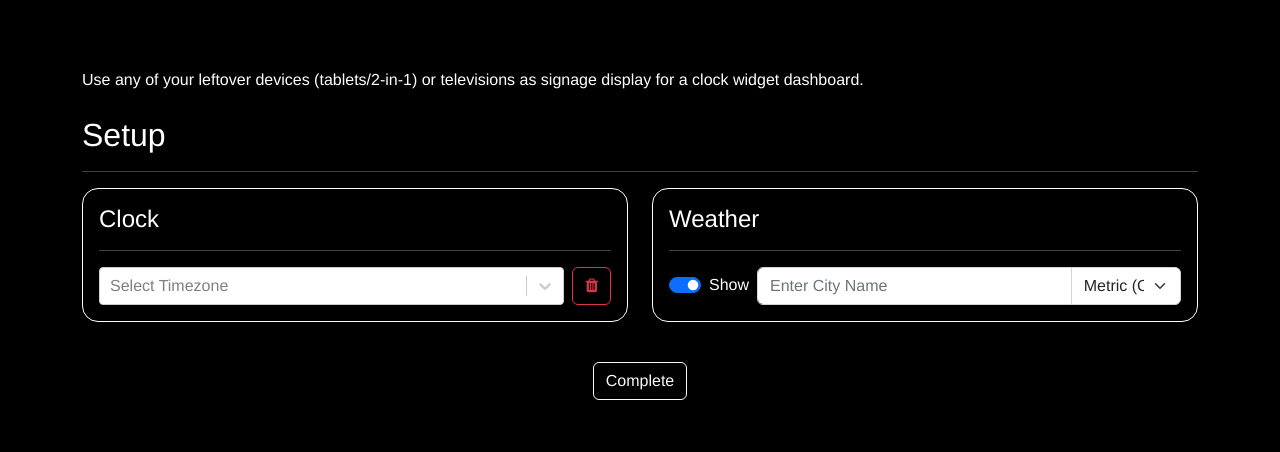
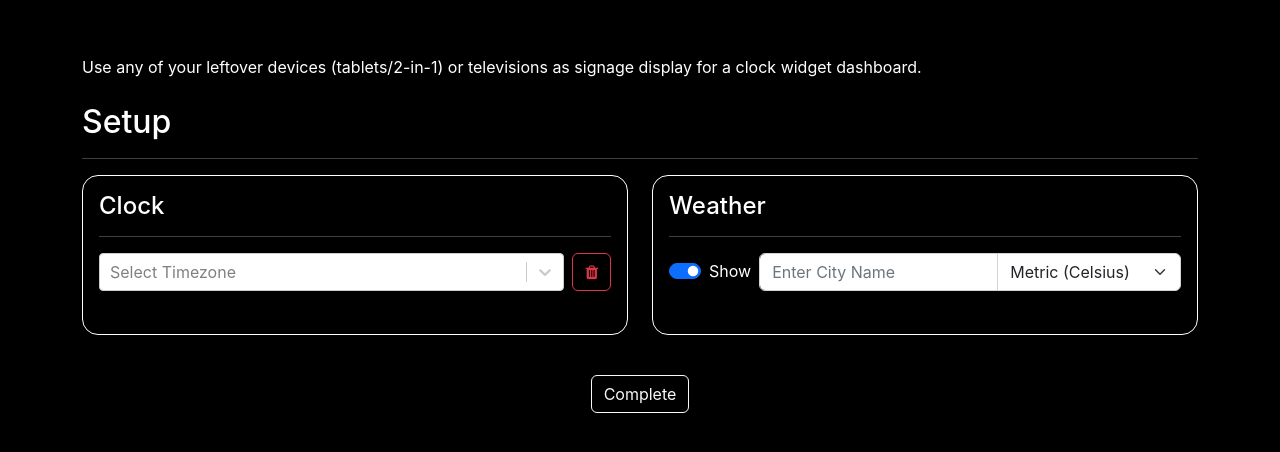
Before and after one commit to satshree/clock-dashboard, a Next.js app: page / in a window 1280 px wide. Shown: the part 166-618 px from the top of the page. Built offline with nearby package versions, Linux system fonts and the light colour scheme; a web font is replaced by a local one.

Commit message:
update css, use second bar

```diff
--- a/components/Setup/index.js
+++ b/components/Setup/index.js
@@ -89,7 +89,7 @@ export default class Setup extends Component {
           });
         },
         error: (err) => {
-          // console.log(err);
+          console.log(err);
 
           weatherLocation.progress = false;
           this.setState({
@@ -235,7 +235,7 @@ export default class Setup extends Component {
                               onChange={this.setWeatherLocation}
                               required={this.state.showWeather}
                               disabled={!this.state.showWeather}
-                              style={{ width: "60%" }}
+                              style={{ width: "25%" }}
                             />
                             <select
                               className="form-select"
--- a/components/Widget/Weather.js
+++ b/components/Widget/Weather.js
@@ -23,7 +23,7 @@ export default class Weather extends Component {
 
   componentDidMount() {
     this.getWeather();
-    this.interval = setInterval(this.getWeather, 1 * 60 * 1000);
+    this.interval = setInterval(this.getWeather, 15 * 60 * 1000);
   }
 
   componentWillUnmount() {
@@ -82,7 +82,7 @@ export default class Weather extends Component {
 
   render() {
     return (
-      <div style={{ fontSize: "18px" }}>
+      <div style={{ fontSize: "18px", marginBottom: "3rem" }}>
         {this.state.error ? (
           <div>Unable to fetch weather. Try refreshing this page.</div>
         ) : this.state.loading ? (
--- a/styles/globals.css
+++ b/styles/globals.css
@@ -2,8 +2,8 @@ html,
 body {
   padding: 0;
   margin: 0;
-  font-family: Helvetica Neue, Roboto, -apple-system, BlinkMacSystemFont,
-    sans-serif;
+  font-family: -apple-system, BlinkMacSystemFont, "Helvetica Neue", Roboto,
+    Arial, sans-serif;
   background: #000;
   color: #fff;
 }
--- a/styles/main.css
+++ b/styles/main.css
@@ -2,6 +2,7 @@
   border: 1px solid #fff;
   border-radius: 1rem;
   padding: 1rem;
+  height: 160px;
 }
 
 .full-screen-btn {
```
Also changed, not shown: components/Widget/Clock.js (+15 -3 lines).
